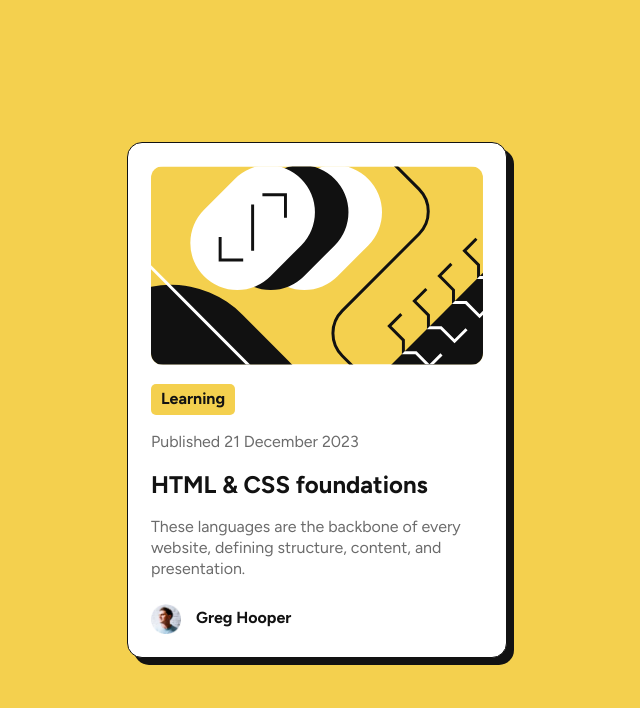
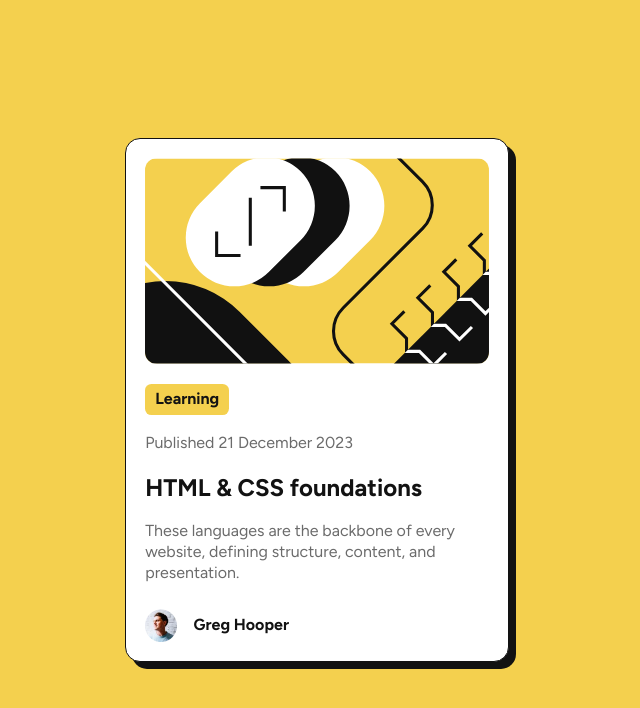
Before and after one commit to ilyasBayram/frontend-mentor-blog-card-, a plain HTML site: page index.html in a window 1280 px wide. Shown: the whole page, without its empty margins (323-963 px from the left). Drawn offline with Linux system fonts and the light colour scheme.

Commit message:
fifth commit

```diff
--- a/style.css
+++ b/style.css
@@ -16,7 +16,6 @@
 body {
   background-color: var(--yellow);
   font-family: "Figtree", sans-serif;
-  font-size: 16px;
   min-height: 100vh;
   display: flex;
   justify-content: center;
@@ -24,13 +23,13 @@ body {
 }
 
 .container {
-  max-width: 380px;
+  max-width: 384px;
   background-color: var(--white);
   border: 1px solid var(--black);
   box-shadow: 7px 7px var(--black);
   border-radius: 15px;
-  padding: 23px;
-  margin: 0 30px;
+  padding: 1.2rem;
+  margin: 0 4rem;
 }
 
 .container:hover {
@@ -39,9 +38,9 @@ body {
 
 .card > :nth-child(2) {
   display: inline-block;
-  margin-top: 15px;
-  margin-bottom: 5px;
-  border-radius: 5px;
+  margin-top: 1rem;
+  margin-bottom: 0.4rem;
+  border-radius: 0.4rem;
   color: var(--black);
   padding: 5px 10px;
   font-weight: 700;
@@ -56,12 +55,11 @@ body {
 }
 
 .card h2 {
-  margin: 18px 0;
+  margin: 1.2rem 0;
 }
 .card h2 a {
   text-decoration: none;
   color: var(--black);
-  margin: 18px 0;
 }
 
 .card h2 a:hover {
@@ -78,17 +76,23 @@ body {
   align-items: center;
   justify-content: start;
   gap: 10px;
-  margin: 24px 24px 0 0;
+  margin: 1.6rem 1.6rem 0 0;
 }
 
 .author img {
-  width: 30px;
-  height: 30px;
+  width: 2rem;
 }
 
 .author p {
   display: inline-block;
-  margin: 0 5px;
+  margin: 0 0.4rem;
   color: var(--black);
   font-weight: 700;
 }
+
+@media screen and (max-width: 500px) {
+  .container {
+    margin: 2rem auto;
+    width: 90%;
+  }
+}
```
